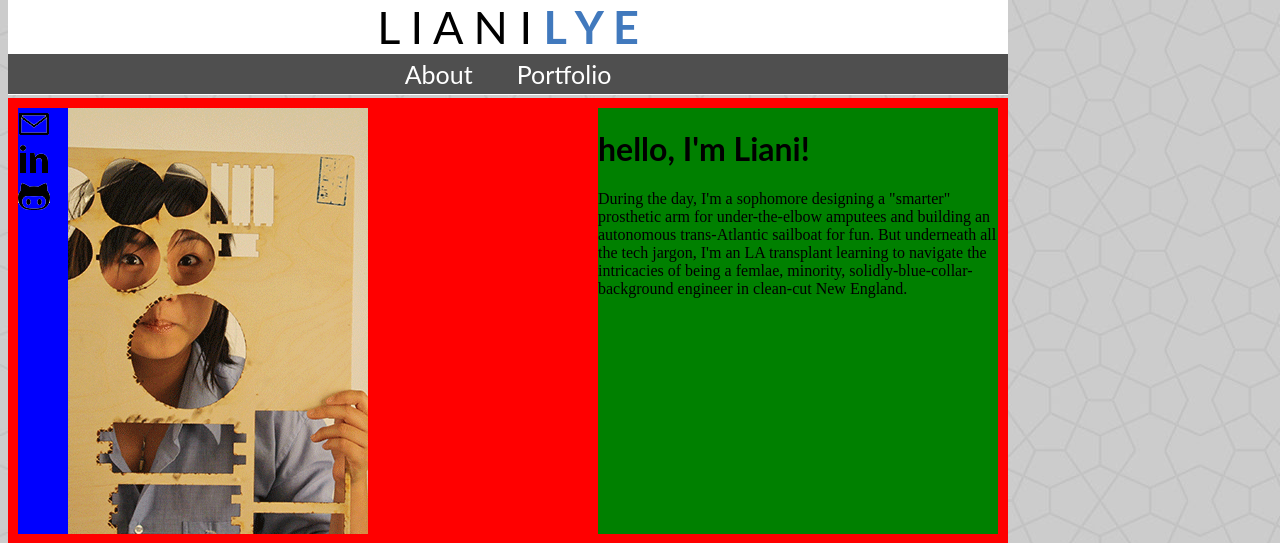
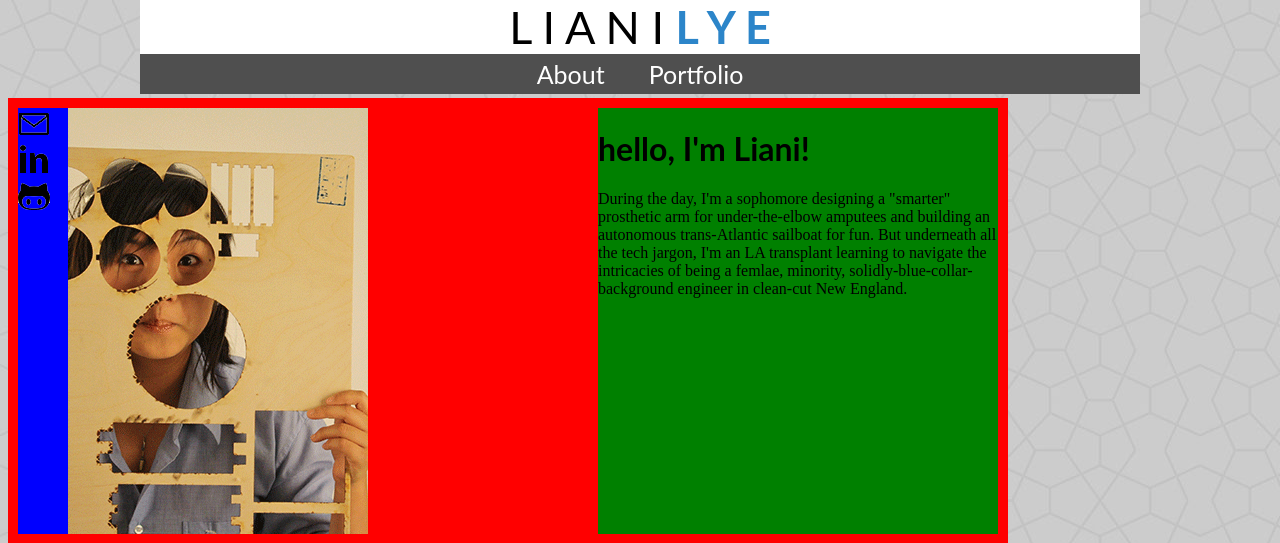
Before and after one commit to lianilychee/lianilychee.github.io, a PHP site: page / in a window 1280 px wide. Shown: the top 543 px of the page. Run offline with PHP 8.4, Linux system fonts and the light colour scheme.

```diff
--- a/css/style.css
+++ b/css/style.css
@@ -50,23 +50,25 @@ td {
 
 /***** NAV BAR *****/
 nav {
-	width: 1000px;
+	width: 100%;
 	height: 95px; /* Tweak this number to adjust nav bar height.  Make sure that .section-container margin-top value is adjusted accordingly. */
 	position: fixed;
+	top: 0px;
+	left: 0px; /*This bit is super hacky...*/
 
 	color: black;
 	text-align: center;
 	font-family: 'Lato';
-	/*margin: 0 auto;*/
+}
 
-	top: 0px;
-	left: auto;
-	right: auto;
-	/*left: 0;*/
-	/*width: 100%;*/
-
-	background: white;
-}
+	#nav-wrapper {
+		width: 1000px;
+		background: white;
+		margin-left: auto;
+		margin-right: auto;
+/*		margin-left: calc(auto-0px);
+		margin-right: calc(auto+0px);*/
+	}
 
 	nav a {
 		font-size: 25px;
@@ -96,8 +98,10 @@ nav {
 .section-container {
 	/*height: 100%;*/
 	float: center;
-	width: 980px;
+	width: 980px;  /* This value must be 20px less than the nav width to compensate for padding */
 	margin-top: 90px;
+	margin-left: auto;
+	margin-right: auto;
 	padding-top: 100px;
 	padding: 10px;
 	background: white;
--- a/index.html
+++ b/index.html
@@ -14,11 +14,13 @@
 <body>
 	<!-- *** NAV BAR *** -->
 	<nav>
-		<a href='index.html' id='nav-title'>L I A N I <font color='#4179BD'><b>L Y E</b> </font></a><br>
+		<div id='nav-wrapper'>
+			<a href='index.html' id='nav-title'>L I A N I <font color='#2C85C9'><b>L Y E</b> </font></a><br>
 
-		<div id='nav-menu'>
-			<a href='index.html' id='aboutlink'> About</a>
-			<a href='folio.html' id='portfoliolink'> Portfolio</a>
+			<div id='nav-menu'>
+				<a href='index.html' id='aboutlink'> About</a>
+				<a href='folio.html' id='portfoliolink'> Portfolio</a>
+			</div>
 		</div>
 	</nav>
 
```
Also changed, not shown: folio.html (+8 -4 lines).
